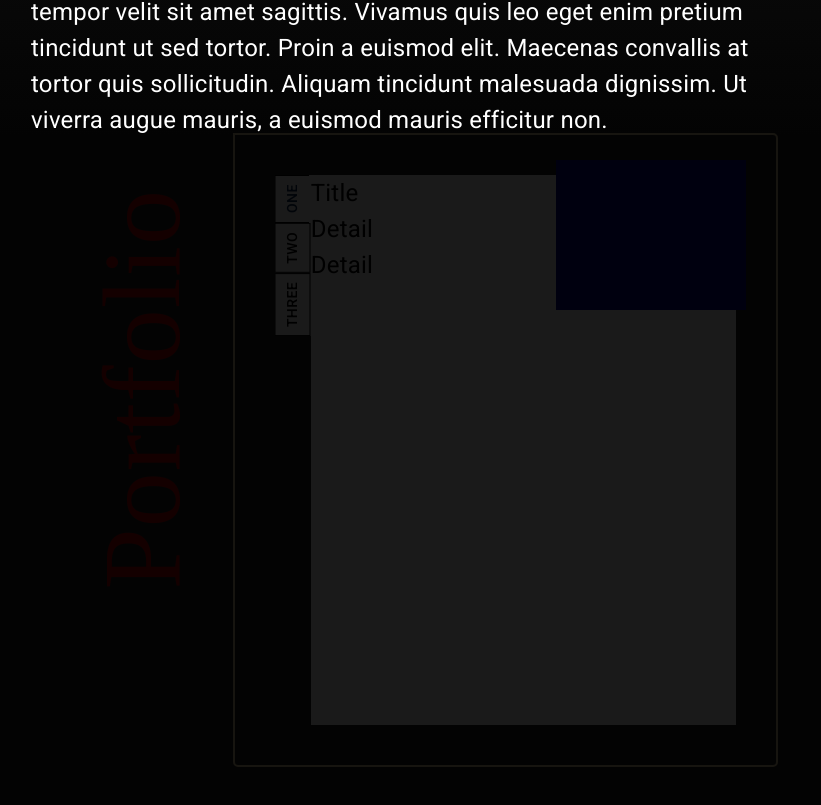
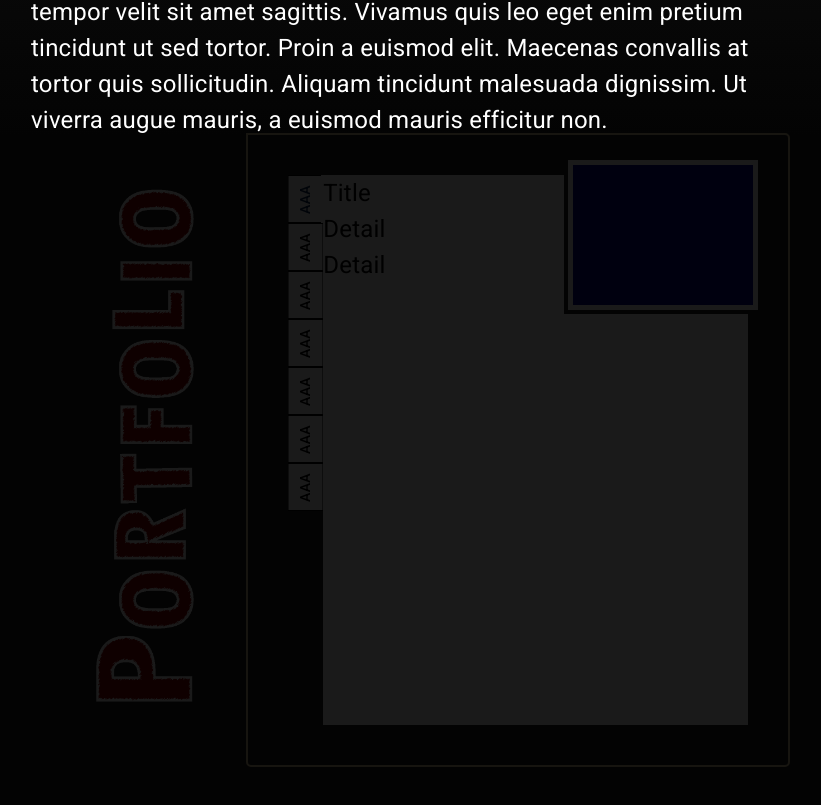
Before and after one commit to nickolasram/online-portfolio, a Next.js app: page / in a window 1280 px wide. Shown: the part 427-1232 px from the top of the page, without its empty margins (225-1046 px from the left). Built offline with nearby package versions, Linux system fonts and the light colour scheme; a web font is replaced by a local one.

Commit message:
ProjectFile integration

```diff
--- a/app/page.tsx
+++ b/app/page.tsx
@@ -13,6 +13,7 @@ import NSCEvents from '@/public/NSCEvents.png'
 import OnlinePortfolio from '@/public/OnlinePortfolio.png'
 import { Project } from "@/Models/Project";
 import Dossier from "@/components/Dossier";
+import NoirBG from '@/public/NoirBG.png'
 
 import { useTheme } from "@mui/material/styles";
 import { Typography, Stack, Box, Container, Link } from "@mui/material";
@@ -135,7 +136,8 @@ export default function Home() {
             filter: 'brightness(0.1)',
             display: 'flex',
             justifyContent: 'center',
-            alignItems: 'center'
+            alignItems: 'center',
+            // backgroundImage: `url(${NoirBG.src})`,
           }}
         >
           {/* <Container>
@@ -151,7 +153,7 @@ export default function Home() {
           >
             <Carousel projects={projectsArray} />
           </Stack> */}
-          <Dossier />
+          <Dossier projects={projectsArray}/>
         </Box>
         <Container>
             {/* <Typography variant='h2'>
--- a/components/Dossier.tsx
+++ b/components/Dossier.tsx
@@ -1,5 +1,13 @@
 import { Link, Typography, Box, Tabs, Tab, AppBar } from "@mui/material";
 import { useState, SyntheticEvent } from 'react';
+import Image from 'next/image';
+import portfolioSVG from '@/public/PortfolioSVG.svg';
+import ProjectFile from '@/models/ProjectFile';
+import { Project } from "@/Models/Project";
+
+interface DossierProps{
+    projects: Project[];
+}
 
 interface TabPanelProps {
     children?: React.ReactNode;
@@ -42,7 +50,7 @@ const folderTabStyle = {
     // backgroundColor: '#e7d19c',
     width: 'fit-content',
     height: 'fit-content',
-    transform: 'rotate(180deg)',
+    // transform: 'rotate(180deg)',
     borderTopRightRadius: 5,
     borderBottomRightRadius: 5,
     paddingBlock: 5,
@@ -111,10 +119,12 @@ const pictureStyle={
     width: 190,
     backgroundColor: '#009',
     top: -15,
-    right: -10
+    right: -10,
+    border: '5px solid white',
+    boxShadow: '-4px 4px #222',
 }
 
-export default function Dossier(){
+export default function Dossier({projects}: DossierProps){
     const [value, setValue] = useState(0);
 
     const handleChange = (event: SyntheticEvent, newValue: number) => {
@@ -124,9 +134,19 @@ export default function Dossier(){
     return(
         <Box sx={wrapperStyle}>
             <Box sx={folderTabStyle}>
-                <Typography sx={folderTabTitleStyle}>
+                {/* <Typography sx={folderTabTitleStyle}>
                     Portfolio
-                </Typography>
+                </Typography> */}
+                <Image
+                src={portfolioSVG}
+                height={550}
+                alt='Portfolio Heading'
+                // style={{float: 'right',
+                //         marginRight: 75,
+                //         marginLeft: 25,
+                //         marginBottom: 25
+                //       }}
+              />
             </Box>
             <Box sx={folderStyle}>
                 <Box sx={fileWrapperStyle}>
@@ -139,9 +159,14 @@ export default function Dossier(){
                             textColor="primary"
                             indicatorColor='secondary'
                         >
-                            <Tab value={0} label='one' sx={fileTabStyle} {...a11yProps(0)}/>
+                            {
+                                projects.map((project, index)=>(
+                                    <Tab value={index} label={'aaa'} sx={fileTabStyle} {...a11yProps(index)}></Tab>
+                                ))
+                            }
+                            {/* <Tab value={0} label='one' sx={fileTabStyle} {...a11yProps(0)}/>
                             <Tab value={1} label='two' sx={fileTabStyle} {...a11yProps(1)}/>
-                            <Tab value={2} label='three' sx={fileTabStyle} {...a11yProps(2)}/>
+                            <Tab value={2} label='three' sx={fileTabStyle} {...a11yProps(2)}/> */}
                         </Tabs>
                     </Box>
                     <CustomTabPanel value={value} index={0}>
```
Also changed, not shown: components/ProjectFile.tsx (+10 -3 lines), public/NoirBG.png (added), public/PortfolioSVG.svg (added).
